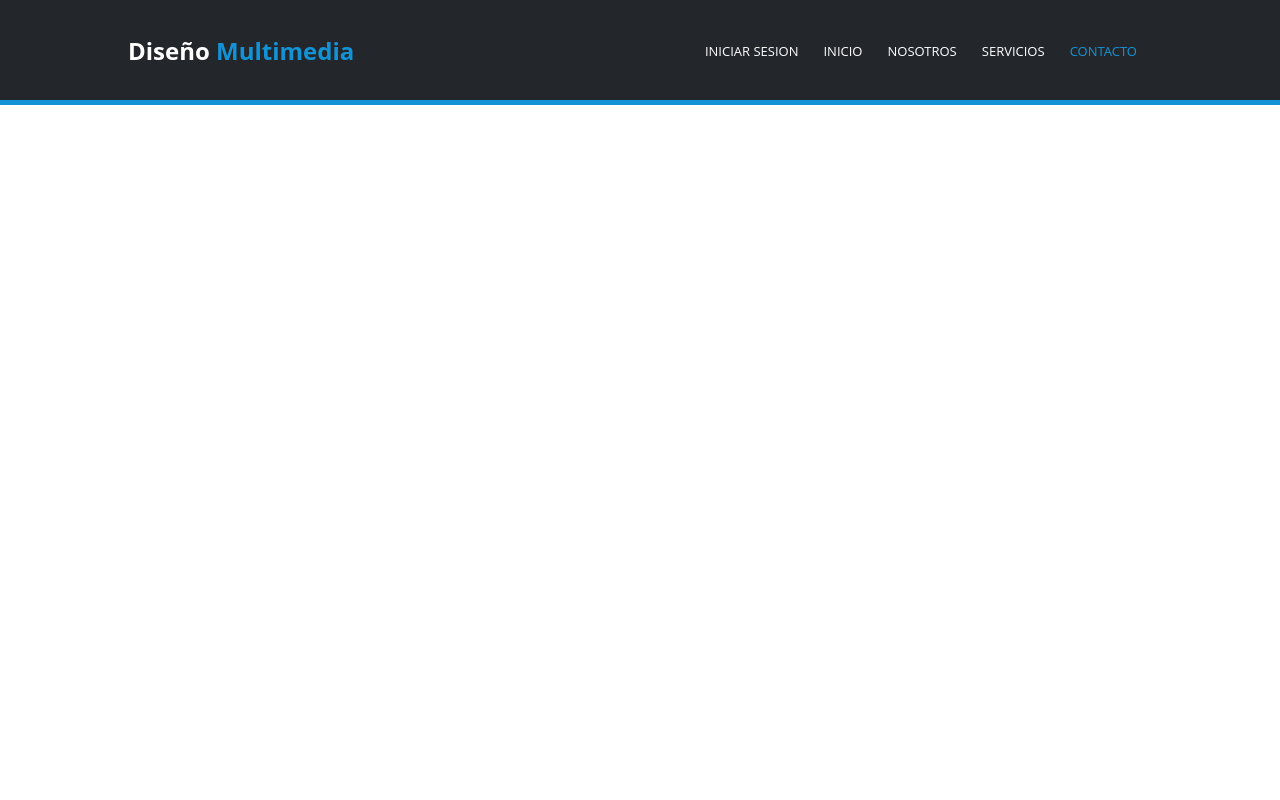
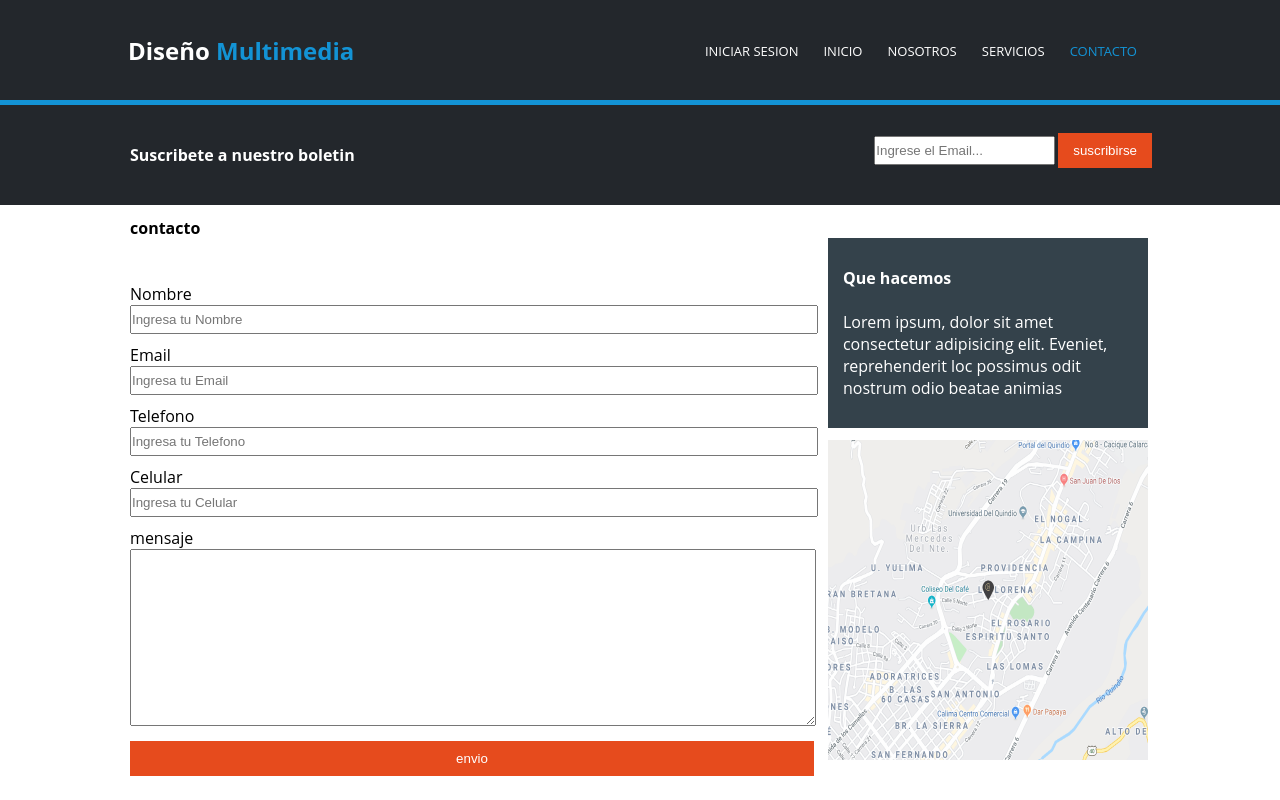
Before and after one commit to Eusebio-suarez/Maquetacion, a plain HTML site: page contacto.html in a window 1280 px wide. Drawn offline with Linux system fonts and the light colour scheme.

Commit message:
creacion de contacto// Falta el footer

```diff
--- a/contacto.html
+++ b/contacto.html
@@ -17,5 +17,50 @@
             <li><a href="#" id="option">CONTACTO</a></li>
         </ul>
     </nav>
+    <div class="espaciosub">
+        <table class="sub">
+            <tr>
+                <td><b>Suscribete a nuestro boletin</b></td>
+                <td class="subdere">
+                    <input class="textosub" type="email" id="suscripcionE" placeholder="Ingrese el Email...">
+                    <input class="boton" type="button" id="suscripcionB" value="suscribirse">
+                </td>
+            </tr>
+        </table>
+    </div>
+    <table class="contacto" >
+        <tr>
+            <td class="registro_info">
+                <h4><b>contacto</b></h4><br>
+                <br> Nombre <br>
+                <input class="textocon" type="nombre" id="suscripcionE" placeholder="Ingresa tu Nombre">
+                <br> Email <br>
+                <input class="textocon" type="email" id="suscripcionE" placeholder="Ingresa tu Email">
+                <br> Telefono <br>
+                <input class="textocon" type="tel" id="suscripcionE" placeholder="Ingresa tu Telefono">
+                <br> Celular <br>
+                <input class="textocon" type="cel" id="suscripcionE" placeholder="Ingresa tu Celular">
+                <br> mensaje <br>
+                <textarea class="areaT" name="area" id="area"></textarea>
+                <input type="button" class="enviar" id="envio" value="envio">
+            </td>
+            <td>
+                <table class="cuadros">
+                    <tr>
+                        <td class="queH">
+                            <b>Que hacemos</b><br><br>
+                            Lorem ipsum, dolor sit amet consectetur
+                            adipisicing elit. Eveniet, reprehenderit loc
+                            possimus odit nostrum odio beatae animias
+                        </td>
+                    </tr>
+                    <tr>
+                        <td><img src="img/mapaGoogle.png" width="320" height="320" alt=""></td>
+                    </tr>
+                </table>
+            </td>
+        </tr>
+    </table>
+
 </body>
 </html>
--- a/styles/contacto.css
+++ b/styles/contacto.css
@@ -57,3 +57,104 @@ a:hover{
     color: #1393d5;
 }
 /*No cambiar los estilos anteriores a este comentario =) */
+/*suscripcion a boletin*/
+.espaciosub{
+    display: flex;
+    background-color: #23272c;
+    align-items: center;
+    justify-content: center;
+    color: #fff;
+    width: 100%;
+    height: 100px;
+}
+
+.sub{
+    align-items: center;
+    display: flex;
+    width: 80%;
+    height: 100px;
+    align-items: center;
+}
+
+.subdere{
+    display: flex;
+    position: absolute;
+    right: 10%;
+    top: 130px;
+    height: 50px;
+    align-items: center;
+}
+
+.textosub{
+    height: 25px;
+}
+.textocon{
+    height: 25px;
+    width: 100%;
+}
+
+.boton{
+    margin-left: 3PX;
+    background-color: #e64b1d;
+    top: 0px;
+    padding-left: 15px;
+    padding-right: 15px;
+    height: 35px;
+    border: none;
+    color: #fff;
+}
+.boton:hover{
+    background-color: #ac3815;
+    cursor: pointer;
+}
+
+/*fin*/
+
+/*contenido de la pagina*/
+
+.contacto{
+    margin: 0 auto;
+    width: 80%;
+    height: 500px;
+    margin-top: 10px;
+}
+
+.cuadros{
+    margin-left: 10px;
+    width: 20%;
+}
+
+.queH{
+    background: #34424b;
+    padding: 20px 15px;
+    color: #fff;
+    height: 150px;
+    width: 100%;
+}
+img{
+    margin-top: 10px;
+}
+.registro_info{
+    width: 80%;
+}
+
+.areaT{
+    width: 100%;
+    height: 175px;
+}
+.enviar{
+    margin-top: 10px;
+    width: 100%;
+    height: 35px;
+    background-color: #e64b1d;
+    border: none;
+    color: #fff;
+}
+.enviar:hover{
+    background-color: #ac3815;
+    cursor: pointer;
+}
+
+input{
+    margin-bottom: 10px;
+}
```
Also changed, not shown: 1 other file.
